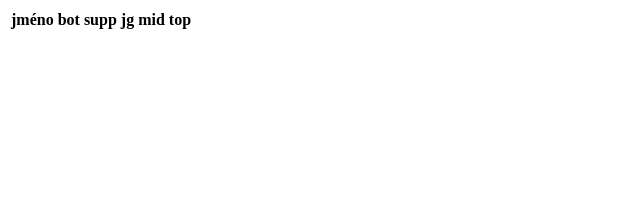
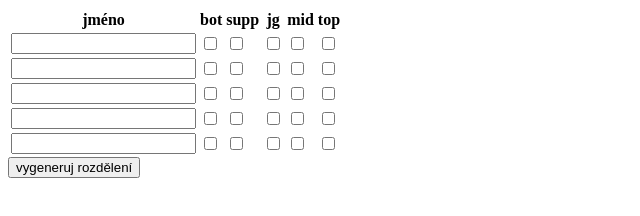
Before and after one commit to okurka12/lol-role-picker, a plain HTML site: page index.html in a window 1280 px wide. Shown: the whole page, without its empty margins (0-640 px from the left). Drawn offline with Linux system fonts and the light colour scheme.

Commit message:
fill the table dynamically

```diff
--- a/index.html
+++ b/index.html
@@ -22,5 +22,7 @@
         <!-- rows will be inserted here -->
       </tbody>
       </table>
+      <button onclick="generate_button()">vygeneruj rozdělení</button>
+      <div id="generated-roles"></div>
   </body>
 </html>
--- a/lol-picker.js
+++ b/lol-picker.js
@@ -0,0 +1,45 @@
+const NUMBER_OF_ROWS = 5
+const NUMBER_OF_ROLES = 5
+const ROLES = [
+    "bot",
+    "supp",
+    "jg",
+    "mid",
+    "top",
+]
+
+function fill_table() {
+    const table_body = document.querySelector("#names-and-checkboxes tbody")
+
+    for (let i = 1; i <= NUMBER_OF_ROWS; i++) {
+        const row = document.createElement("tr")
+
+        /* player name */
+        const table_elem = document.createElement("td")
+        const player_name = document.createElement("input")
+        player_name.setAttribute("id", `player${i}-name`)
+        table_elem.appendChild(player_name)
+        row.appendChild(table_elem)
+
+        /* checkboxes */
+        for (let j = 0; j < NUMBER_OF_ROLES; j++) {
+
+            const role = ROLES[j]
+            const table_elem = document.createElement("td")
+            const check_box = document.createElement("input")
+            check_box.setAttribute("id", `player${i}-${role}`)
+            check_box.setAttribute("type", "checkbox")
+            table_elem.appendChild(check_box)
+            row.appendChild(table_elem)
+        }
+
+        table_body.appendChild(row)
+    }
+}
+
+function generate_button() {
+    console.log("generate button was pressed")
+}
+
+/******************************************************************************/
+document.addEventListener("DOMContentLoaded", fill_table)
```
